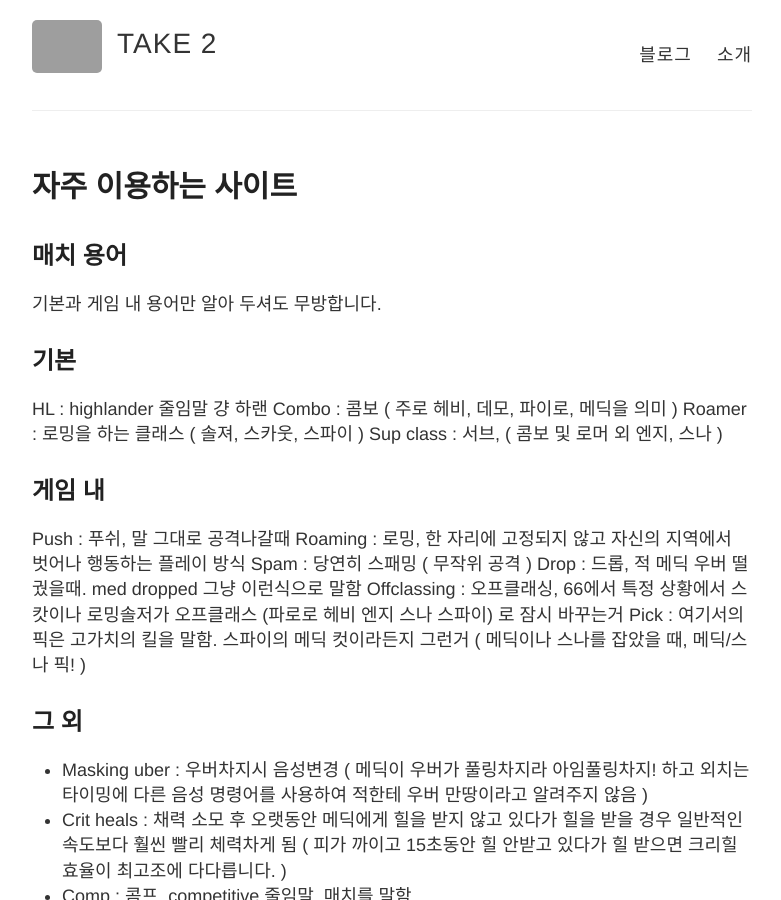
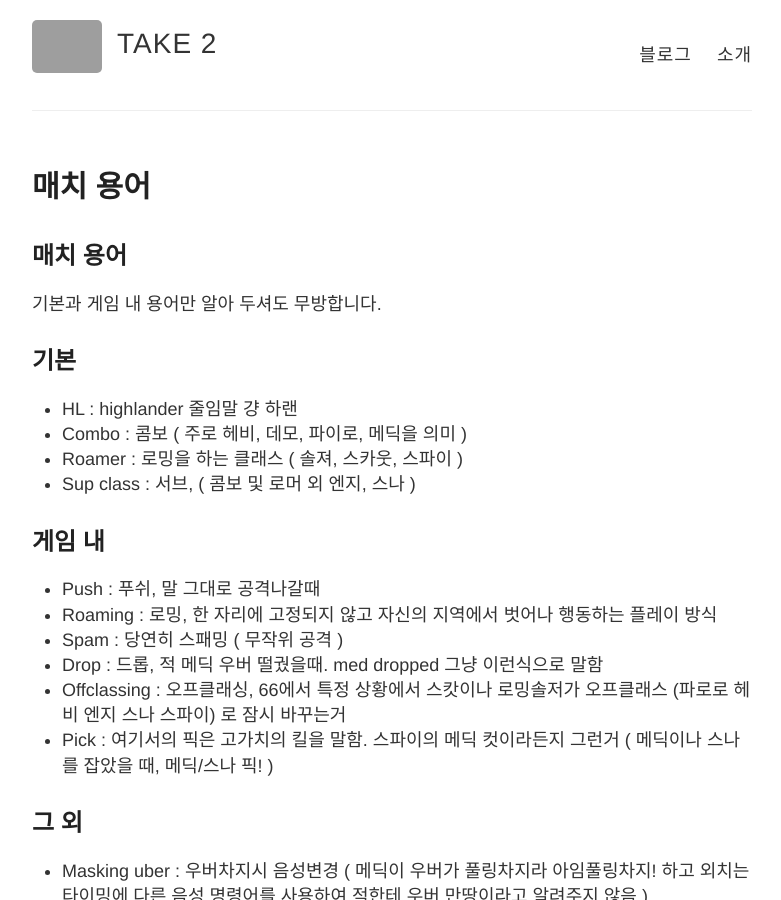
Before and after one commit to whooyet/whooyet.github.io, a Jekyll site: the page built from _posts/2017-10-19-highlander.md, in a window 1280 px wide and 900 px high. Shown: the whole window, without its empty margins (248-1029 px from the left). Built offline with Jekyll 4.4.1, drawn with Linux system fonts in a browser that asks for light colours; grey boxes are pictures that could not be loaded.

Commit message:
Update 2017-10-19-highlander.md

```diff
--- a/_posts/2017-10-19-highlander.md
+++ b/_posts/2017-10-19-highlander.md
@@ -1,6 +1,6 @@
 ---
 layout: post
-title: 자주 이용하는 사이트
+title: 매치 용어
 categories: [tf2]
 tags: [tf2]
 fullview: true
@@ -10,19 +10,19 @@ fullview: true
 기본과 게임 내 용어만 알아 두셔도 무방합니다.
 
 ## 기본
-HL : highlander 줄임말 걍 하랜
-Combo : 콤보 ( 주로 헤비, 데모, 파이로, 메딕을 의미 )
-Roamer : 로밍을 하는 클래스 ( 솔져, 스카웃, 스파이 )
-Sup class : 서브, ( 콤보 및 로머 외 엔지, 스나 )
+- HL : highlander 줄임말 걍 하랜
+- Combo : 콤보 ( 주로 헤비, 데모, 파이로, 메딕을 의미 )
+- Roamer : 로밍을 하는 클래스 ( 솔져, 스카웃, 스파이 )
+- Sup class : 서브, ( 콤보 및 로머 외 엔지, 스나 )
 
 ## 게임 내
-Push : 푸쉬, 말 그대로 공격나갈때
-Roaming : 로밍, 한 자리에 고정되지 않고 자신의 지역에서 벗어나 행동하는 플레이 방식
-Spam : 당연히 스패밍 ( 무작위 공격 )
-Drop : 드롭, 적 메딕 우버 떨궜을때. med dropped 그냥 이런식으로 말함
-Offclassing : 오프클래싱, 66에서 특정 상황에서
+- Push : 푸쉬, 말 그대로 공격나갈때
+- Roaming : 로밍, 한 자리에 고정되지 않고 자신의 지역에서 벗어나 행동하는 플레이 방식
+- Spam : 당연히 스패밍 ( 무작위 공격 )
+- Drop : 드롭, 적 메딕 우버 떨궜을때. med dropped 그냥 이런식으로 말함
+- Offclassing : 오프클래싱, 66에서 특정 상황에서
 스캇이나 로밍솔저가 오프클래스 (파로로 헤비 엔지 스나 스파이) 로 잠시 바꾸는거
-Pick : 여기서의 픽은 고가치의 킬을 말함. 스파이의 메딕 컷이라든지 그런거
+- Pick : 여기서의 픽은 고가치의 킬을 말함. 스파이의 메딕 컷이라든지 그런거
 ( 메딕이나 스나를 잡았을 때, 메딕/스나 픽! )
 
 ## 그 외
```
